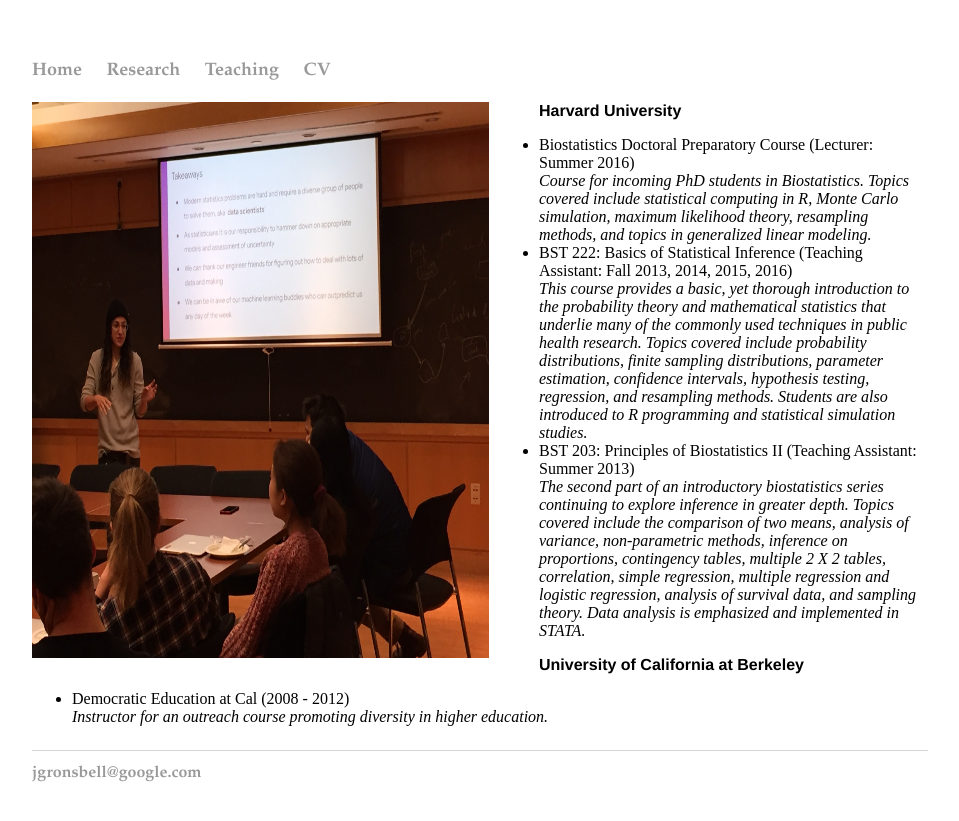
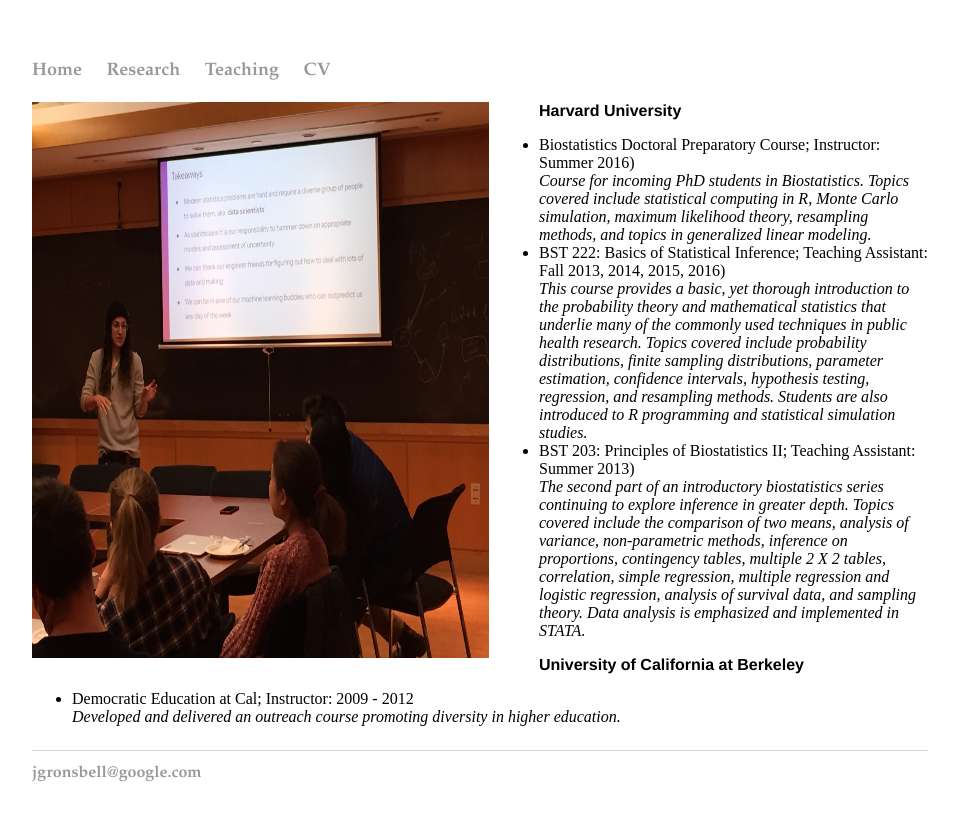
Before and after one commit to jgrons/old_website, a Jekyll site: the page built from teaching.html, in a window 1280 px wide. Shown: the top 821 px of the page, without its empty margins (160-1119 px from the left). Built offline with Jekyll 4.4.1, drawn with Linux system fonts in a browser that asks for light colours.

Commit message:
Update teaching.html

```diff
--- a/teaching.html
+++ b/teaching.html
@@ -13,14 +13,14 @@ title: Jesse Gronsbell
 	<p style="font-size:20px; font-family: palatino">
 	<h2> Harvard University </h2>
 <ul>
-	<li> Biostatistics Doctoral Preparatory Course  (Lecturer: Summer 2016)</li>
+	<li> Biostatistics Doctoral Preparatory Course; Instructor: Summer 2016)</li>
 
 	<em>   Course for incoming PhD students in Biostatistics.  Topics covered include statistical computing in R,
 		Monte Carlo simulation, maximum likelihood theory, resampling methods, and topics in
 		generalized linear modeling.
 	</em>
 
-  <li> BST 222: Basics of Statistical Inference (Teaching Assistant: Fall 2013, 2014, 2015, 2016)</li>
+  <li> BST 222: Basics of Statistical Inference; Teaching Assistant: Fall 2013, 2014, 2015, 2016)</li>
 
 	<em>   This course provides a basic, yet thorough introduction to the probability theory
 		and mathematical statistics that underlie many of the commonly used techniques in
@@ -30,7 +30,7 @@ title: Jesse Gronsbell
 		R programming and statistical simulation studies.
 	</em>
 
-	<li> BST 203: Principles of Biostatistics II (Teaching Assistant: Summer 2013)</li>
+	<li> BST 203: Principles of Biostatistics II; Teaching Assistant: Summer 2013)</li>
 
 	<em>   The second part of an introductory biostatistics series continuing to explore inference in greater depth.
 		Topics covered include the comparison of two means, analysis of variance, non-parametric methods,
@@ -42,9 +42,9 @@ title: Jesse Gronsbell
 
 	<h2>University of California at Berkeley </h2>
 <ul>
-  <li> Democratic Education at Cal (2008 - 2012)</li>
+  <li> Democratic Education at Cal; Instructor: 2009 - 2012</li>
 
-	<em> Instructor for an outreach course promoting diversity in higher education. </em>
+	<em> Developed and delivered an outreach course promoting diversity in higher education. </em>
 </ul>
 <p>
 
```
